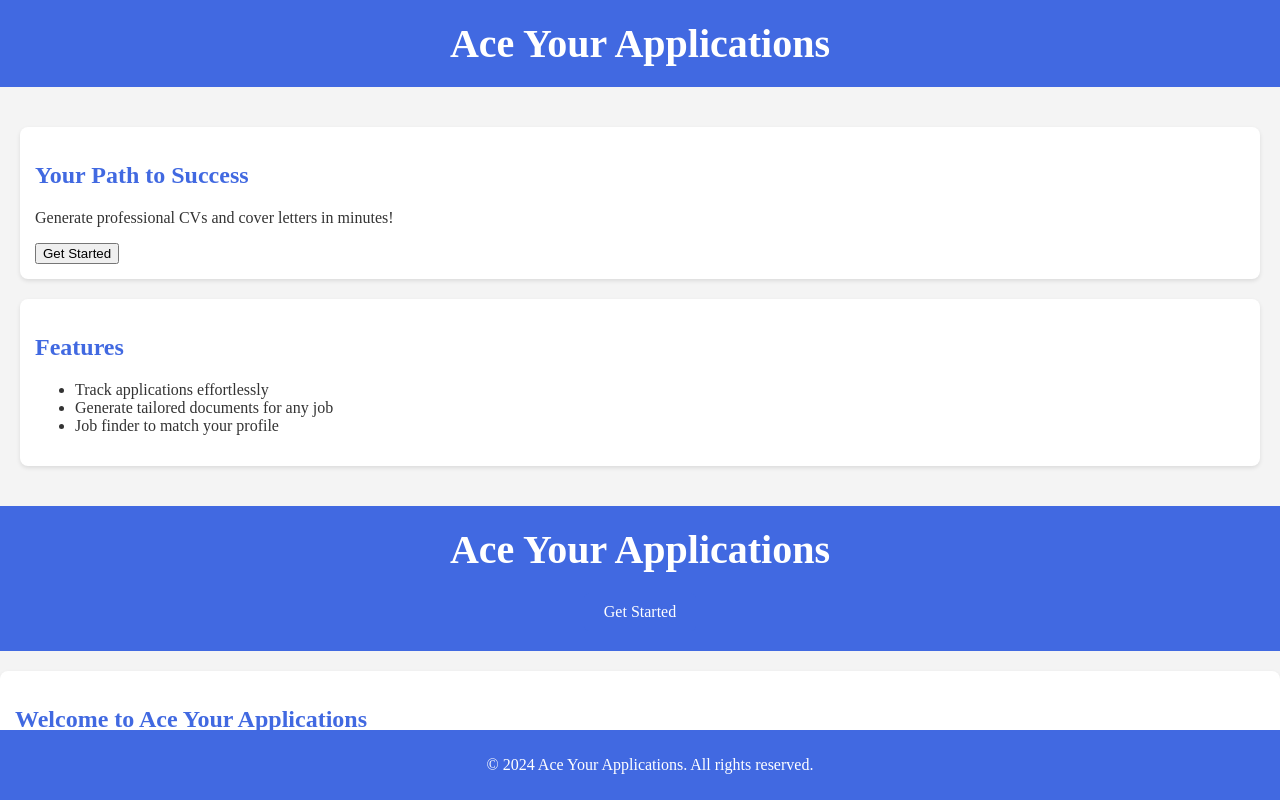
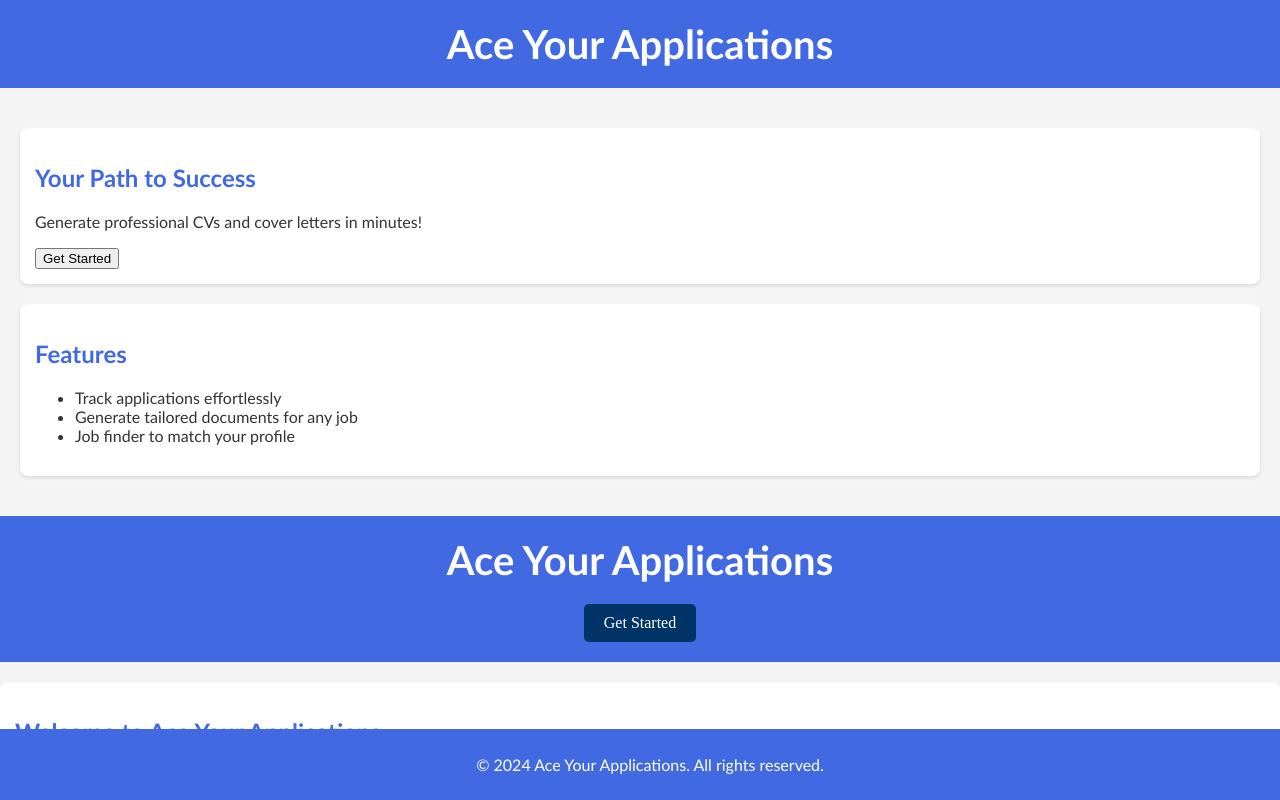
Before and after one commit to noorsalzgeber/aceyourapplications, a plain HTML site: page index.html in a window 1280 px wide. Shown: the top 800 px of the page. Drawn offline with Linux system fonts and the light colour scheme.

Commit message:
Update styles.css
other blue

```diff
--- a/styles.css
+++ b/styles.css
@@ -58,3 +58,21 @@ h2 {
 .get-started-button:hover {
     background-color: #365b9a; /* Darker blue on hover */
 }
+body {
+    font-family: 'Calibri Light', Calibri, sans-serif; /* Calibri Light font */
+}
+
+.get-started-button {
+    display: inline-block;
+    padding: 10px 20px;
+    background-color: #003366; /* Dark blue */
+    color: white;
+    text-decoration: none;
+    border-radius: 5px; /* Rounded corners */
+    transition: background-color 0.3s;
+    margin-top: 20px; /* Space above the button */
+}
+
+.get-started-button:hover {
+    background-color: #002244; /* Darker blue on hover */
+}
```
